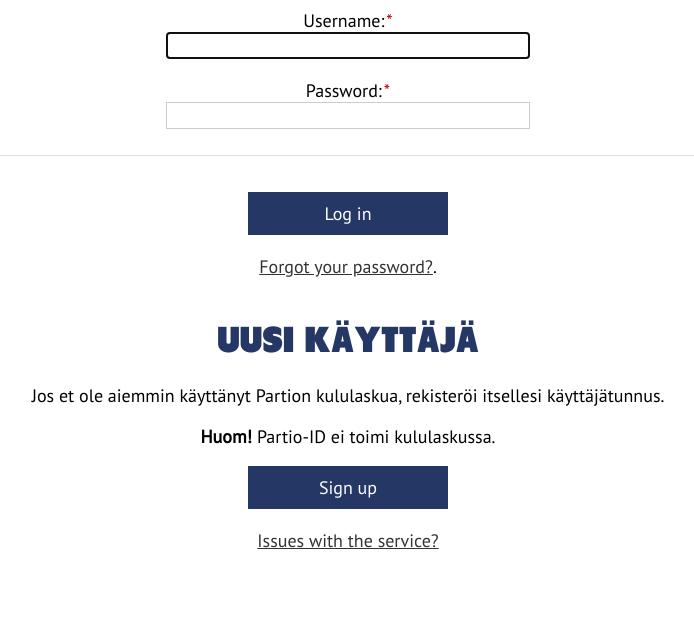
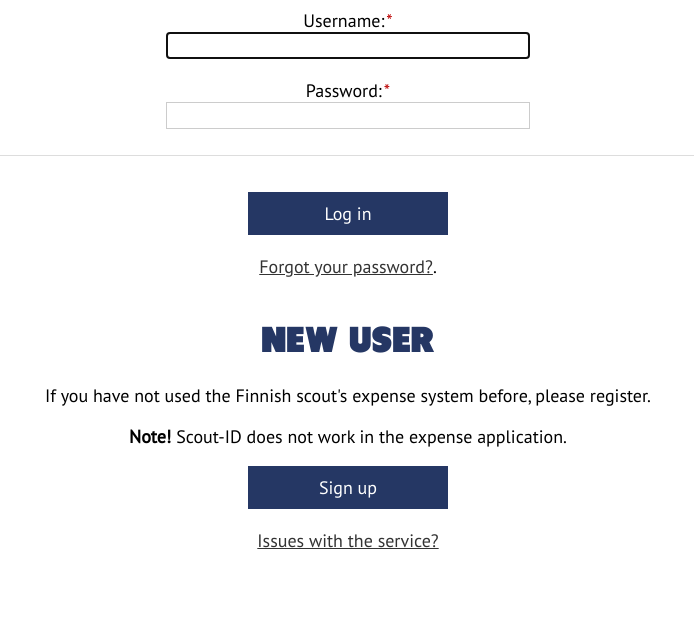
Before and after one commit to partio-scout/kululasku, a Django app: page /accounts/login/ in a window 1280 px wide. Shown: the part 175-807 px from the top of the page, without its empty margins (292-986 px from the left). Run offline with Django 3.2, Linux system fonts and the light colour scheme; data that the repository does not hold is empty; parts of the project's set-up code (start-up, migrations or seed data) failed here and were passed over; some libraries are stand-ins or nearby versions.

Commit message:
Add missing translations.

```diff
--- a/expenses/apps/expenseapp/templates/django_registration/login.html
+++ b/expenses/apps/expenseapp/templates/django_registration/login.html
@@ -49,12 +49,12 @@
   </div>
   <div>
     <div>
-      <h1 style="text-align: center;">{% trans 'Uusi käyttäjä'%} </h1>
+      <h1 style="text-align: center;">{% trans 'New user'%} </h1>
       <p>
-        Jos et ole aiemmin käyttänyt Partion kululaskua, rekisteröi itsellesi käyttäjätunnus.
+        {% trans "If you have not used the Finnish scout's expense system before, please register." %}
       </p>
       <p>
-        <strong>Huom!</strong> Partio-ID ei toimi kululaskussa.
+        <strong>{% trans 'Note!' %}</strong> {% trans 'Scout-ID does not work in the expense application.' %}
       </p>
       <a href="/accounts/register/" style="box-sizing: border-box; width: 200px; display:inline-block;" class="pure-button pure-button-primary" style="">{% trans "Sign up" %}</a>
       <input type="hidden" name="next" value="{{ next }}" />
```
Also changed, not shown: expenses/apps/expenseapp/locale/fi/LC_MESSAGES/django.po, expenses/apps/expenseapp/locale/sv/LC_MESSAGES/django.po.
